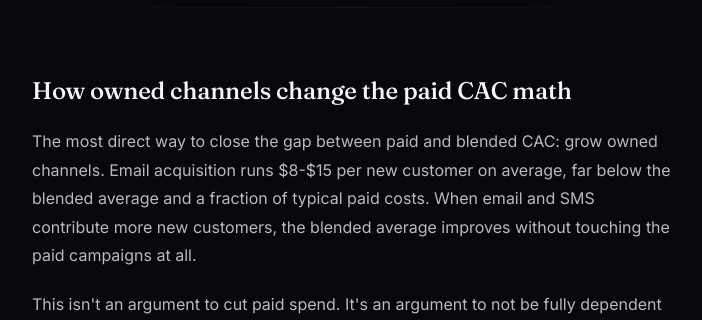
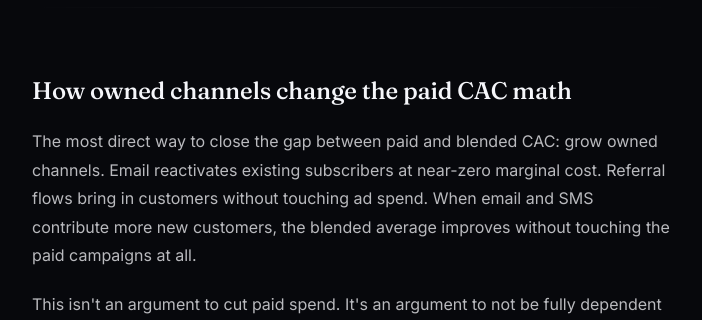
Before and after one commit to dustyboy-23/ventiscale-site, a Next.js app: page /blog/dtc-paid-cac-vs-blended-cac-2026 in a window 1280 px wide. Shown: the part 5200-5520 px from the top of the page, without its empty margins (288-990 px from the left). Built offline with nearby package versions, Linux system fonts and the light colour scheme; no server answers.

Commit message:
Blog: fix unsourced email CAC stat in dtc-paid-cac-vs-blended

```diff
--- a/app/(marketing)/blog/dtc-paid-cac-vs-blended-cac-2026/page.tsx
+++ b/app/(marketing)/blog/dtc-paid-cac-vs-blended-cac-2026/page.tsx
@@ -386,10 +386,10 @@ export default async function Post() {
           <h2>How owned channels change the paid CAC math</h2>
           <p>
             The most direct way to close the gap between paid and blended CAC: grow
-            owned channels. Email acquisition runs $8-$15 per new customer on average,
-            far below the blended average and a fraction of typical paid costs. When
-            email and SMS contribute more new customers, the blended average improves
-            without touching the paid campaigns at all.
+            owned channels. Email reactivates existing subscribers at near-zero
+            marginal cost. Referral flows bring in customers without touching ad
+            spend. When email and SMS contribute more new customers, the blended
+            average improves without touching the paid campaigns at all.
           </p>
           <p>
             This isn&apos;t an argument to cut paid spend. It&apos;s an argument to
```
